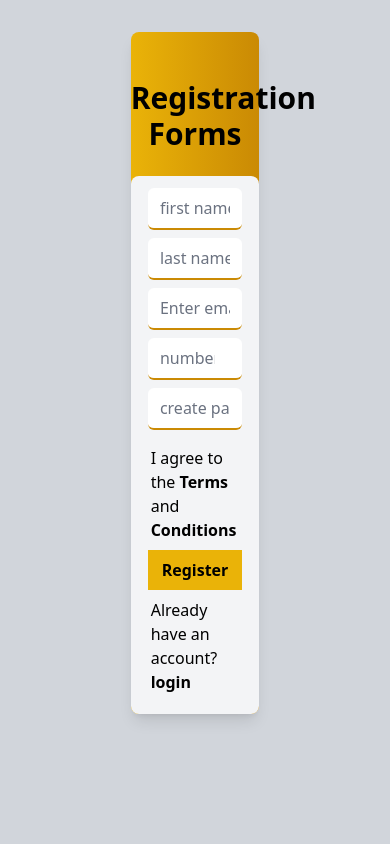
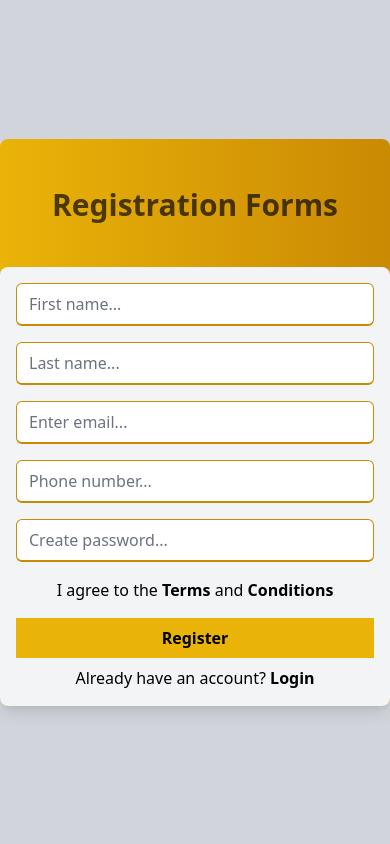
Before and after one commit to Khofi-Adjei007/Logan-Inventory-System, a Django app: page /authentications/duration/ in a window 390 px wide. Run offline with Django 4.2, Linux system fonts and the light colour scheme; some libraries are stand-ins or nearby versions.

Commit message:
All rendering pages well and very responsive

```diff
--- a/authentications/templates/sign_up_page.html
+++ b/authentications/templates/sign_up_page.html
@@ -1,7 +1,6 @@
 {% load static tailwind_tags %}
 <!DOCTYPE html>
 <html lang="en">
-
 <head>
     <meta charset="UTF-8">
     <meta name="viewport" content="width=device-width, initial-scale=1.0">
@@ -9,41 +8,32 @@
     <link href="https://cdn.jsdelivr.net/npm/remixicon@4.1.0/fonts/remixicon.css" rel="stylesheet"/>
     {% tailwind_css %}
 </head>
+<body>
+   <div class="min-h-screen bg-gray-300 py-8 flex justify-center items-center">
 
-<body>
-   <div class="min-h-screen bg-gray-300 py-8 justify-center items-center" id="mainbody">
-
-    <div class="flex flex-wrap justify-center items-center mx-auto w-[33%] bg-gradient-to-r from-yellow-500 to-yellow-600  h-auto rounded-lg shadow-lg">
-        <div class="text-black h-36 w-full text-center">
-            <h1 class="font-extrabold text-3xl py-12 animate-pulse`">Registration Forms</h1>
+    <div class="flex flex-col justify-center items-center w-full md:w-[50%] lg:w-[40%] xl:w-[30%] bg-gradient-to-r from-yellow-500 to-yellow-600 rounded-lg shadow-lg">
+        <div class="text-black h-32 w-full text-center">
+            <h1 class="font-extrabold text-3xl py-12 animate-pulse">Registration Forms</h1>
         </div>
 
-        <form action="" class="flex flex-wrap justify-center items-center h-4/5  mx-auto w-full bg-gray-100 p-3 rounded-lg">
-        <input type="text" placeholder="first name..." class="w-[90%] mb-2 border-yellow-600 border-t-0 border-r-0 border-l-0 border-b-2 rounded-md" >
+        <form action="" class="flex flex-col justify-center items-center w-full px-4 py-4 bg-gray-100 rounded-lg">
+            <input type="text" placeholder="First name..." class="w-full md:w-[90%] mb-4 px-3 py-2 border-yellow-600 border-b-2 rounded-md" >
 
+            <input type="text" placeholder="Last name..." class="w-full md:w-[90%] mb-4 px-3 py-2 border-yellow-600 border-b-2 rounded-md" >
 
-        <input type="text" placeholder="last name..." class="w-[90%]
-                        mb-2 border-yellow-600 border-t-0 border-r-0 border-l-0 border-b-2 rounded-md" >
+            <input type="email" placeholder="Enter email..." class="w-full md:w-[90%] mb-4 px-3 py-2 border-yellow-600 border-b-2 rounded-md" >
 
-        <input type="email" placeholder="Enter email..." class="w-[90%]
-                        mb-2 border-yellow-600 border-t-0 border-r-0 border-l-0 border-b-2 rounded-md" >
+            <input type="number" placeholder="Phone number..." class="w-full md:w-[90%] mb-4 px-3 py-2 border-yellow-600 border-b-2 rounded-md" >
 
-        <input type="number" placeholder="number..." class="w-[90%]
-                        mb-2 border-yellow-600 border-t-0 border-r-0 border-l-0 border-b-2 rounded-md" >
+            <input type="password" placeholder="Create password..." class="w-full md:w-[90%] mb-4 px-3 py-2 border-yellow-600 border-b-2 rounded-md" >
 
-        <input type="password" placeholder="create password..." class="w-[90%]
-                        mb-2 border-yellow-600 border-t-0 border-r-0 border-l-0 border-b-2 rounded-md" >
+            <div class="px-2 mb-4"><span>I agree to the <a href="#" class="font-bold">Terms</a> and <a href="#" class="font-bold">Conditions</a></span></div>
+            <button type="submit" class="w-full md:w-[90%] py-2 bg-yellow-500 font-semibold hover:bg-yellow-400">Register</button>
 
-        <div class="p-2"><span>I agree to the <a href="#" class="font-bold">Terms</a> and <a href="#" class="font-bold">Conditions</a></span></div>
-        <button type="submit" class="py-2 bg-yellow-500 w-[90%] font-semibold hover:bg-yellow-400">Register</button>
-
-        <div class="p-2"><span>Already have an account? <a href="authentications/login/" class="font-semibold">login</a></span></div>
-
-       </form>
-
+            <div class="px-2 mt-2"><span>Already have an account? <a href="authentications/login/" class="font-semibold">Login</a></span></div>
+        </form>
     </div>
 
-    </div>
-
+   </div>
 </body>
 </html>
--- a/theme/static/css/dist/styles.css
+++ b/theme/static/css/dist/styles.css
@@ -957,6 +957,10 @@ select {
   height: 100vh;
 }
 
+.h-32 {
+  height: 8rem;
+}
+
 .min-h-12 {
   min-height: 3rem;
 }
@@ -1234,6 +1238,16 @@ select {
   padding-bottom: 2rem;
 }
 
+.px-4 {
+  padding-left: 1rem;
+  padding-right: 1rem;
+}
+
+.py-6 {
+  padding-top: 1.5rem;
+  padding-bottom: 1.5rem;
+}
+
 .pb-12 {
   padding-bottom: 3rem;
 }
@@ -1535,6 +1549,14 @@ select {
     width: auto;
   }
 
+  .md\:w-\[50\%\] {
+    width: 50%;
+  }
+
+  .md\:w-\[90\%\] {
+    width: 90%;
+  }
+
   .md\:flex-row {
     flex-direction: row;
   }
@@ -1566,3 +1588,15 @@ select {
     opacity: 1;
   }
 }
+
+@media (min-width: 1024px) {
+  .lg\:w-\[40\%\] {
+    width: 40%;
+  }
+}
+
+@media (min-width: 1280px) {
+  .xl\:w-\[30\%\] {
+    width: 30%;
+  }
+}
```
Also changed, not shown: authentications/templates/home_page.html (+4 -11 lines), authentications/templates/login_page.html (+13 -20 lines), 1 other file.
